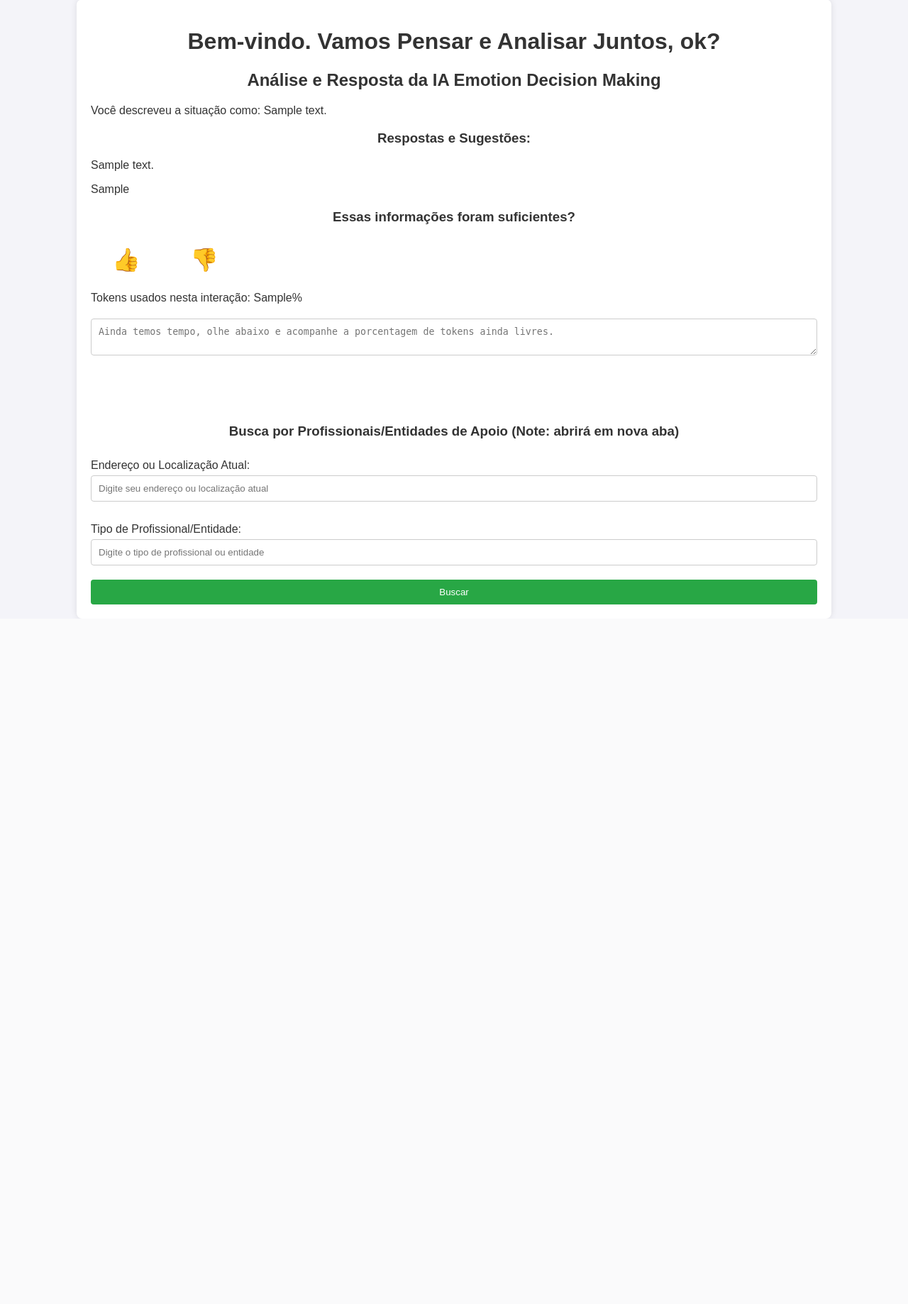
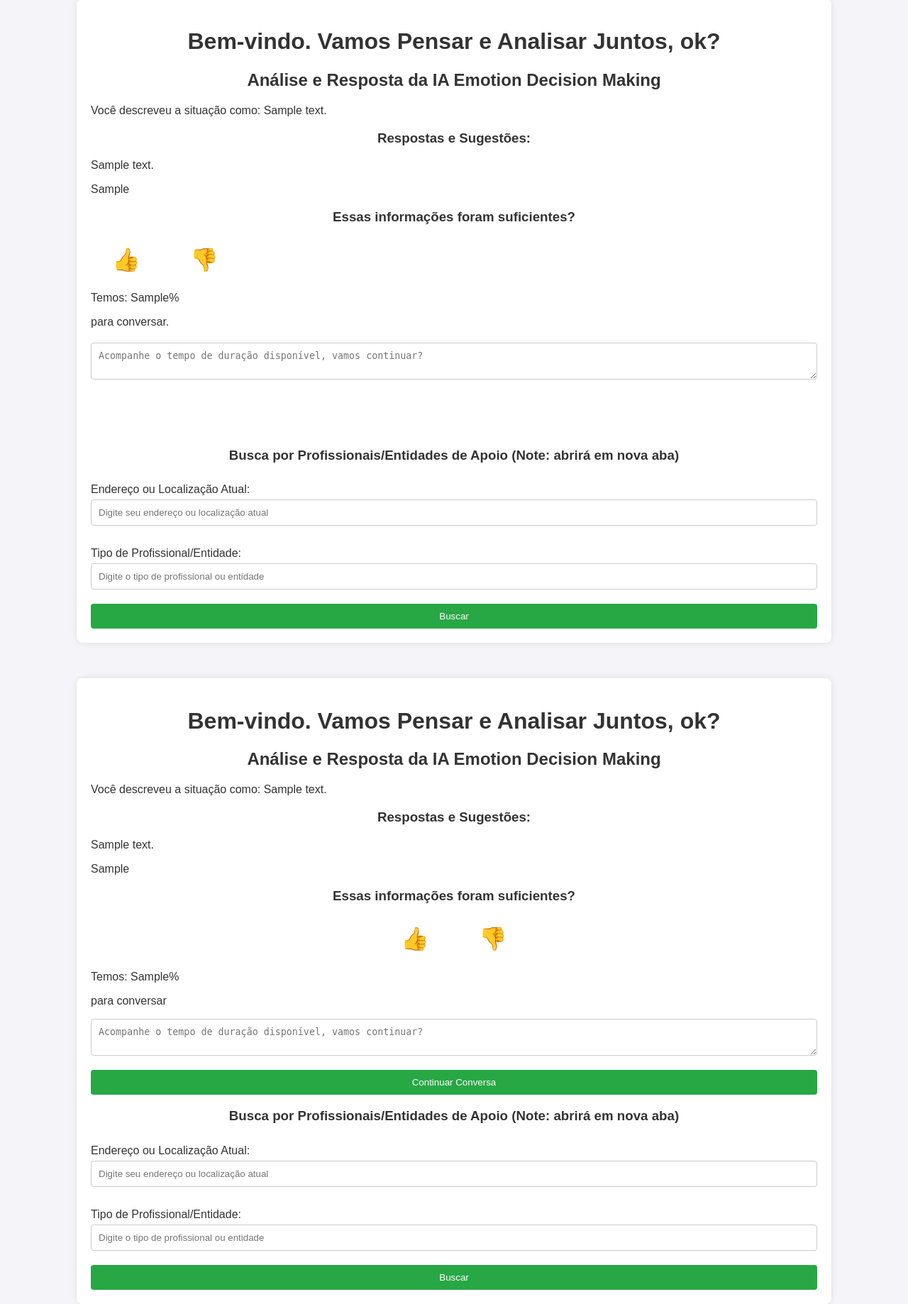
Before and after one commit to JoaoCarlosOrquiza/iaemotiondecisionmaking, a Flask app: template templates/results.html in a window 1280 px wide. Shown: the part 51-1889 px from the top of the page at 71% size. Before the commit the page ends 923 px from the top, so only its background shows below. Run offline with Flask 2, Linux system fonts and the light colour scheme; the template is opened without the code that fills it: most values are stand-ins (such as "Sample title", 1, 10 or a date in 2020).

Commit message:
Atualizações no projeto e melhorias implementadas

```diff
--- a/app.py
+++ b/app.py
@@ -1,7 +1,7 @@
 import os
 import openai
 import requests
-from flask import Flask, render_template, request, session, redirect, url_for
+from flask import Flask, render_template, request, session, redirect, url_for, jsonify
 from dotenv import load_dotenv
 import tiktoken
 
@@ -46,7 +46,7 @@
     response = openai.ChatCompletion.create(
         model="gpt-3.5-turbo",
         messages=get_message_history(),
-        max_tokens=250
+        max_tokens=500  # Dobrar os tokens de saída
     )
     initial_response = response['choices'][0]['message']['content']
 
@@ -96,13 +96,13 @@
     response = openai.ChatCompletion.create(
         model="gpt-3.5-turbo",
         messages=get_message_history(),
-        max_tokens=250
+        max_tokens=500  # Dobrar os tokens de saída
     )
 
     continuation_response = response['choices'][0]['message']['content']
 
-    # Substituir "Terapia Cognitivo-Comportamental" por "Teoria Cognitivo-Comportamental"
-    continuation_response = continuation_response.replace("Terapia Cognitivo-Comportamental", "Teoria Cognitivo-Comportamental")
+    # Substituir "Terapia Cognitivo-Comportamental" por "Teoria e Técnicas Cognitivo-Comportamental"
+    continuation_response = continuation_response.replace("Terapia Cognitivo-Comportamental", "Teoria e Técnicas Cognitivo-Comportamental")
 
     # Adicionar a resposta da IA ao histórico
     add_message_to_history("assistant", continuation_response)
@@ -153,7 +153,7 @@
     if feedback:
         # Lógica para processar o feedback e ajustar os algoritmos
         pass
-    return redirect(url_for('index'))
+    return jsonify(success=True)  # Responder com JSON
 
 @app.route('/final')
 def final():
--- a/templates/results.html
+++ b/templates/results.html
@@ -32,9 +32,9 @@
 			<button type="button" onclick="submitFeedback('👎')">👎</button>
 			</div>
 			</form>
-            <p>Tokens usados nesta interação: {{ tokens_used }}%</p>
+            <p>Temos: {{ tokens_used }}%</p> para conversar.
 			    <form id="feedback-form" method="POST" action="/continue">
-                <textarea id="previous_answer" name="previous_answer" placeholder="Ainda temos tempo, olhe abaixo e acompanhe a porcentagem de tokens ainda livres."></textarea>
+                <textarea id="previous_answer" name="previous_answer" placeholder="Acompanhe o tempo de duração disponível, vamos continuar?"></textarea>
                 <button type="submit">Continuar Conversa</button>
             </form>
             <h3>Busca por Profissionais/Entidades de Apoio (Note: abrirá em nova aba)</h3>
@@ -77,3 +77,96 @@
     </script>
 </body>
 </html>
+
+<!DOCTYPE html>
+<html lang="pt-BR">
+<head>
+    <meta charset="UTF-8">
+    <meta name="viewport" content="width=device-width, initial-scale=1.0">
+    <meta name="description" content="IA Emotion Decision Making - Suporte para tomadas de decisões emocionais utilizando IA.">
+    <meta name="keywords" content="IA, Decisões Emocionais, Terapia Cognitivo-Comportamental, Suporte Emocional">
+    <meta name="author" content="Seu Nome">
+    <title>Resultados da Análise da IA</title>
+    <link rel="stylesheet" href="static/css/styles.css">
+</head>
+<body>
+    <div class="container">
+        <header>
+            <h1>Bem-vindo. Vamos Pensar e Analisar Juntos, ok?</h1>
+        </header>
+        <main>
+            <h2>Análise e Resposta da IA Emotion Decision Making</h2>
+            <p>Você descreveu a situação como: {{ description }}</p>
+            <h3>Respostas e Sugestões:</h3>
+            <div id="ia-response">
+                {{ answer|safe }}
+            </div>
+            {% if additional_info %}
+                <p>{{ additional_info }}</p>
+            {% endif %}
+            <h3>Essas informações foram suficientes?</h3>
+            <form id="feedback-form" method="POST">
+                <input type="hidden" id="feedback" name="feedback">
+                <div style="display: flex; gap: 10px; justify-content: center;">
+                    <button type="button" onclick="submitFeedback('👍')">👍</button>
+                    <button type="button" onclick="submitFeedback('👎')">👎</button>
+                </div>
+            </form>
+            <p>Temos: {{ tokens_used }}%</p> para conversar</p>
+            <form id="continue-form" method="POST" action="/continue">
+                <textarea id="previous_answer" name="previous_answer" placeholder="Acompanhe o tempo de duração disponível, vamos continuar?"></textarea>
+                <button type="submit">Continuar Conversa</button>
+            </form>
+            <h3>Busca por Profissionais/Entidades de Apoio (Note: abrirá em nova aba)</h3>
+            <form id="location-form" method="POST" action="/search_professionals" target="_blank">
+                <label for="user-location">Endereço ou Localização Atual:</label>
+                <input type="text" id="user-location" name="user_location" placeholder="Digite seu endereço ou localização atual" required>
+                <label for="professional-type">Tipo de Profissional/Entidade:</label>
+                <input type="text" id="professional-type" name="professional_type" placeholder="Digite o tipo de profissional ou entidade" required>
+                <button type="submit">Buscar</button>
+            </form>
+        </main>
+    </div>
+    <script>
+        document.addEventListener('contextmenu', event => event.preventDefault());
+        document.addEventListener('keydown', event => {
+            if (event.key === 'PrintScreen') {
+                event.preventDefault();
+            }
+        });
+
+        // Script para obter a localização do usuário
+        document.getElementById('location-form').addEventListener('submit', function(event) {
+            event.preventDefault();
+            if (navigator.geolocation) {
+                navigator.geolocation.getCurrentPosition(function(position) {
+                    document.getElementById('user-location').value = position.coords.latitude + "," + position.coords.longitude;
+                    event.target.submit();
+                }, function(error) {
+                    alert('Erro ao obter localização. Por favor, insira sua localização manualmente.');
+                });
+            } else {
+                alert('Geolocalização não é suportada pelo seu navegador. Por favor, insira sua localização manualmente.');
+            }
+        });
+
+        // Função para enviar feedback via AJAX
+        window.submitFeedback = function(feedback) {
+            document.getElementById('feedback').value = feedback;
+            const xhr = new XMLHttpRequest();
+            xhr.open("POST", "/feedback", true);
+            xhr.setRequestHeader("Content-Type", "application/x-www-form-urlencoded");
+            xhr.onreadystatechange = function() {
+                if (xhr.readyState === XMLHttpRequest.DONE) {
+                    if (xhr.status === 200) {
+                        alert("Obrigado pelo seu feedback!");
+                    } else {
+                        alert("Houve um problema ao enviar seu feedback. Por favor, tente novamente.");
+                    }
+                }
+            };
+            xhr.send("feedback=" + feedback);
+        };
+    </script>
+</body>
+</html>
```
